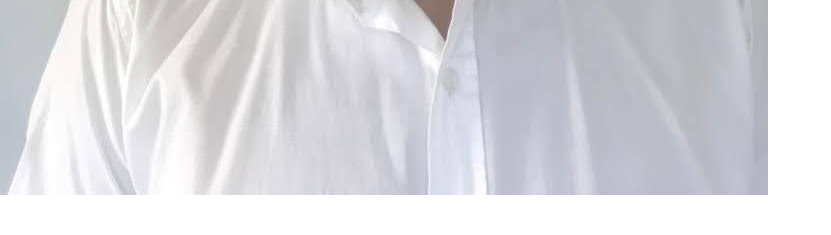
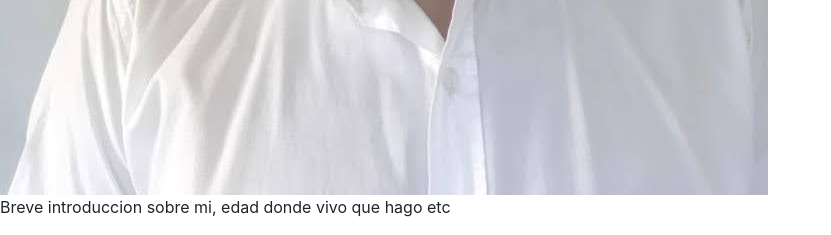
Before and after one commit to IglesiasT/portfolio, a Flask app: page / in a window 1280 px wide. Shown: the part 885-1120 px from the top of the page, without its empty margins (0-831 px from the left). Before the commit the page ends 1080 px from the top, so only its background shows below. Run offline with Flask 2, Linux system fonts and the light colour scheme; some libraries are stand-ins or nearby versions.

Commit message:
added introduction paragraph

```diff
--- a/templates/index.html
+++ b/templates/index.html
@@ -25,6 +25,9 @@
     <a class="btn btn-primary" href="{{ url_for('projects') }}">Proyectos</a>
     <a class="btn btn-primary" href="{{ url_for('contact') }}">Contacto</a>
 
+    <!-- Breve introduccion sobre mi -->
+    <p>Breve introduccion sobre mi, edad donde vivo que hago etc</p>
+
     <!-- JavaScript para varias funcionalidades-->
     <!-- jQuery primero, luego Popper.js y Bootstrap JS -->
     <script src="https://code.jquery.com/jquery-3.2.1.slim.min.js" integrity="sha384-KJ3o2DKtIkvYIK3UENzmM7KCkRr/rE9/Qpg6aAZGJwFDMVNA/GpGFF93hXpG5KkN" crossorigin="anonymous"></script>
```
